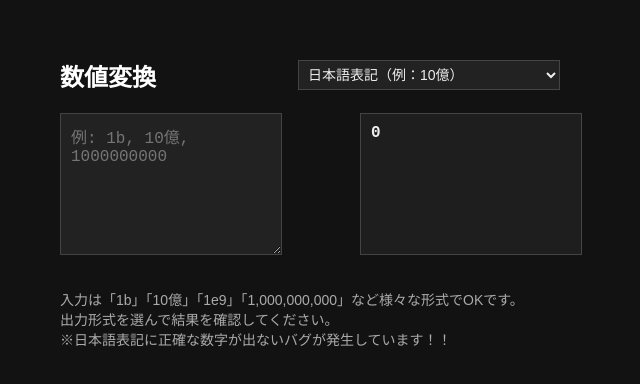
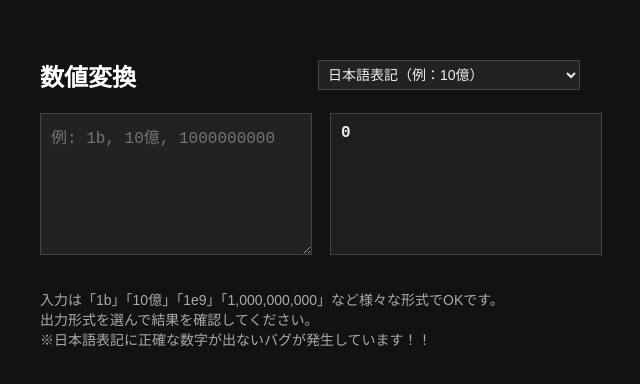
Before and after one commit to vKnitOn/number-converter, a plain HTML site: page index.html in a window 1280 px wide. Shown: the part 190-574 px from the top of the page, without its empty margins (330-970 px from the left). Drawn offline with Linux system fonts and the light colour scheme.

Commit message:
Update style.css

```diff
--- a/style.css
+++ b/style.css
@@ -22,7 +22,7 @@ body {
   display: flex;
   justify-content: space-between;
   align-items: center;
-  width: 500px;
+  width: 540px; /* 幅少し拡大 */
   gap: 30px;
 }
 
@@ -36,15 +36,15 @@ body {
 .main-row {
   display: flex;
   justify-content: space-between;
-  width: 500px;
-  gap: 40px;
+  width: 540px; /* 同じく拡大 */
+  gap: 20px; /* 横の間隔を少し小さく */
 }
 
 .input-area,
 .output-area {
   display: flex;
   flex-direction: column;
-  width: 200px;
+  width: 250px; /* ★ 横幅を画像と同じくらいに調整 */
 }
 
 /* 入力欄 */
@@ -59,7 +59,7 @@ body {
   width: 100%;
 }
 
-/* 出力欄（inputと高さ・スタイル揃え） */
+/* 出力欄 */
 #output {
   height: 120px;
   font-size: 16px;
@@ -83,7 +83,7 @@ body {
 
 /* 説明文 */
 .lore-area {
-  max-width: 500px;
+  max-width: 540px;
   align-self: flex-start;
 }
 
```
